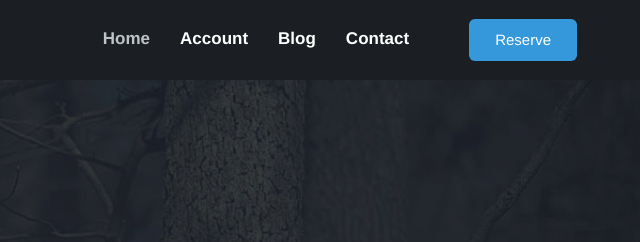
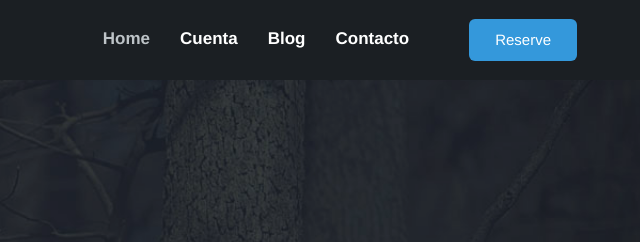
Before and after one commit to jonathanmv/autentica, a website: page app/flat/index.html in a window 1280 px wide. Shown: the top 242 px of the page, 633-1273 px from the left. Drawn offline with Linux system fonts and the light colour scheme.

Commit message:
cambios will
Cambiar menú a español

```diff
--- a/app/flat/index.html
+++ b/app/flat/index.html
@@ -28,9 +28,9 @@
                         <div class="collapse navbar-collapse pull-right">
                             <ul class="nav pull-left">
                                 <li class="active"><a href="#">Home</a></li>
-                                <li><a href="#">Account</a></li>
+                                <li><a href="#">Cuenta</a></li>
                                 <li><a href="#">Blog</a></li>
-                                <li><a href="#">Contact</a></li>
+                                <li><a href="#">Contacto</a></li>
                             </ul>
                             <form class="navbar-form pull-left">
                                 <a class="btn btn-info" href="#">Reserve</a>
```
